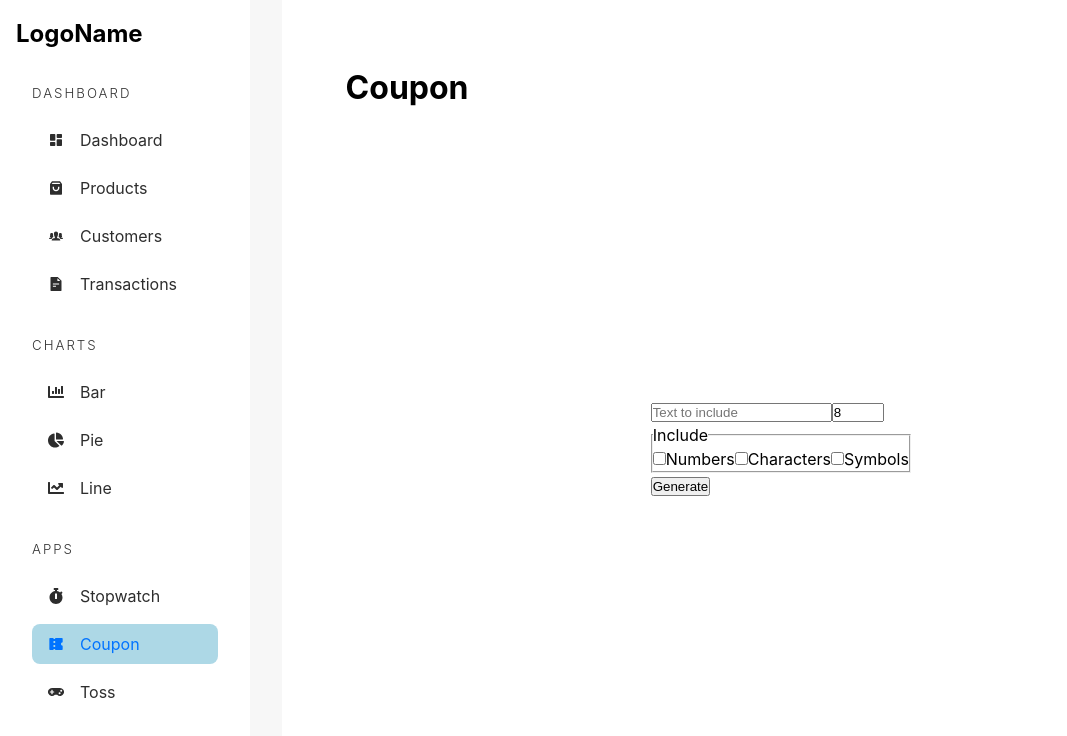
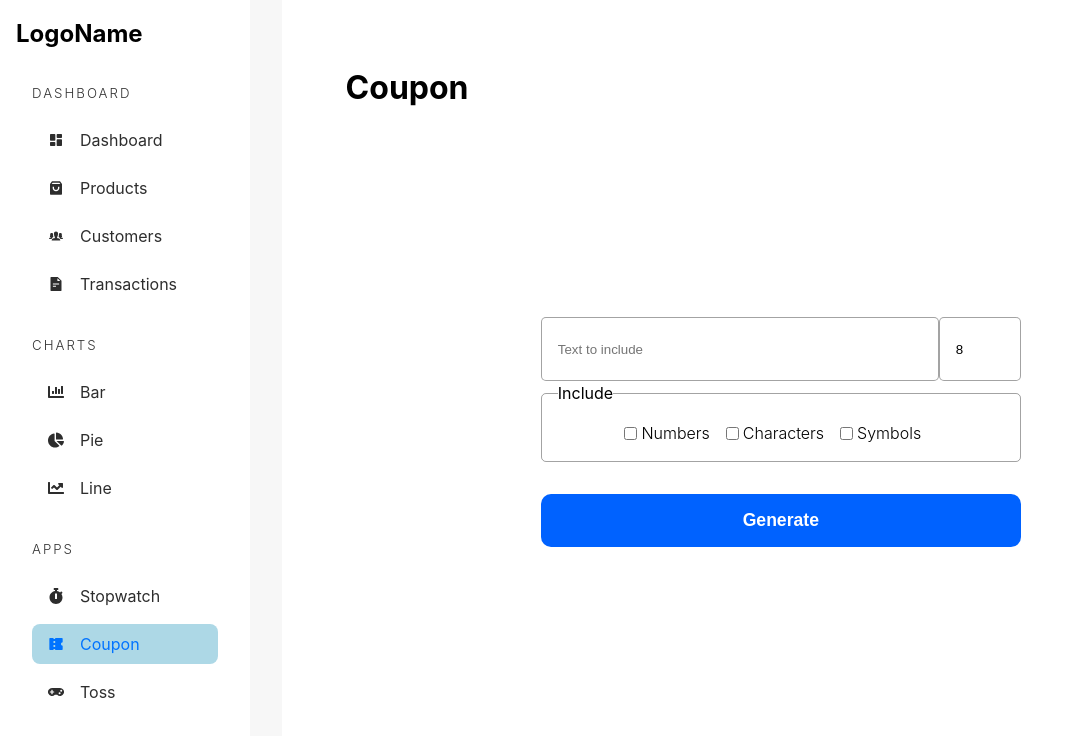
Before and after one commit to abhiSahuCodes/Admin-Dashboard-React, a React (Vite) app in the folder admin-dashboard/: page /admin/app/coupon in a window 1280 px wide. Shown: the top 736 px of the page, without its empty margins (0-1067 px from the left). Built offline with nearby package versions, Linux system fonts and the light colour scheme.

Commit message:
coupon-form style added

```diff
--- a/admin-dashboard/src/styles/_dashboardapp.scss
+++ b/admin-dashboard/src/styles/_dashboardapp.scss
@@ -58,5 +58,69 @@
         }
       }
     }
+    .coupon-form {
+      @include grid(2fr, 1fr, 4rem);
+      max-width: 30rem;
+      width: 100%;
+
+      > input {
+        padding: 1rem;
+        border: 1px solid rgba(0, 0, 0, 0.359);
+        outline: none;
+        border-radius: 5px;
+      }
+
+      > fieldset {
+        padding: 1rem;
+        border: 1px solid rgba(0, 0, 0, 0.359);
+        border-radius: 5px;
+        @include flex(row, center, center, 0);
+        flex-wrap: wrap;
+        grid-column: 1/3;
+
+        span {
+          font-size: 1rem;
+          font-weight: 300;
+          margin-inline-start: 0.25rem;
+          margin-inline-end: 1rem;
+        }
+      }
+
+      > button {
+        font-weight: 700;
+        font-size: 1.1rem;
+        width: 100%;
+        padding: 1rem;
+        border: none;
+        color: #fff;
+        cursor: pointer;
+        margin: 2rem 0;
+        border-radius: 10px;
+        grid-column: 1/3;
+        background-color: rgb(0, 98, 255);
+      }
+    }
+    > code {
+      position: relative;
+      font-size: 1.2rem;
+      letter-spacing: 2px;
+      cursor: pointer;
+
+      &:hover > span {
+        opacity: 1;
+      }
+
+      > span {
+        opacity: 0;
+        @include square(100%);
+        top: 0;
+        left: 0;
+        position: absolute;
+        border-radius: 5px;
+        background-color: rgb(15, 15, 15);
+        color: #fff;
+        font-size: 0.8rem;
+      }
+    }
   }
 }
```
